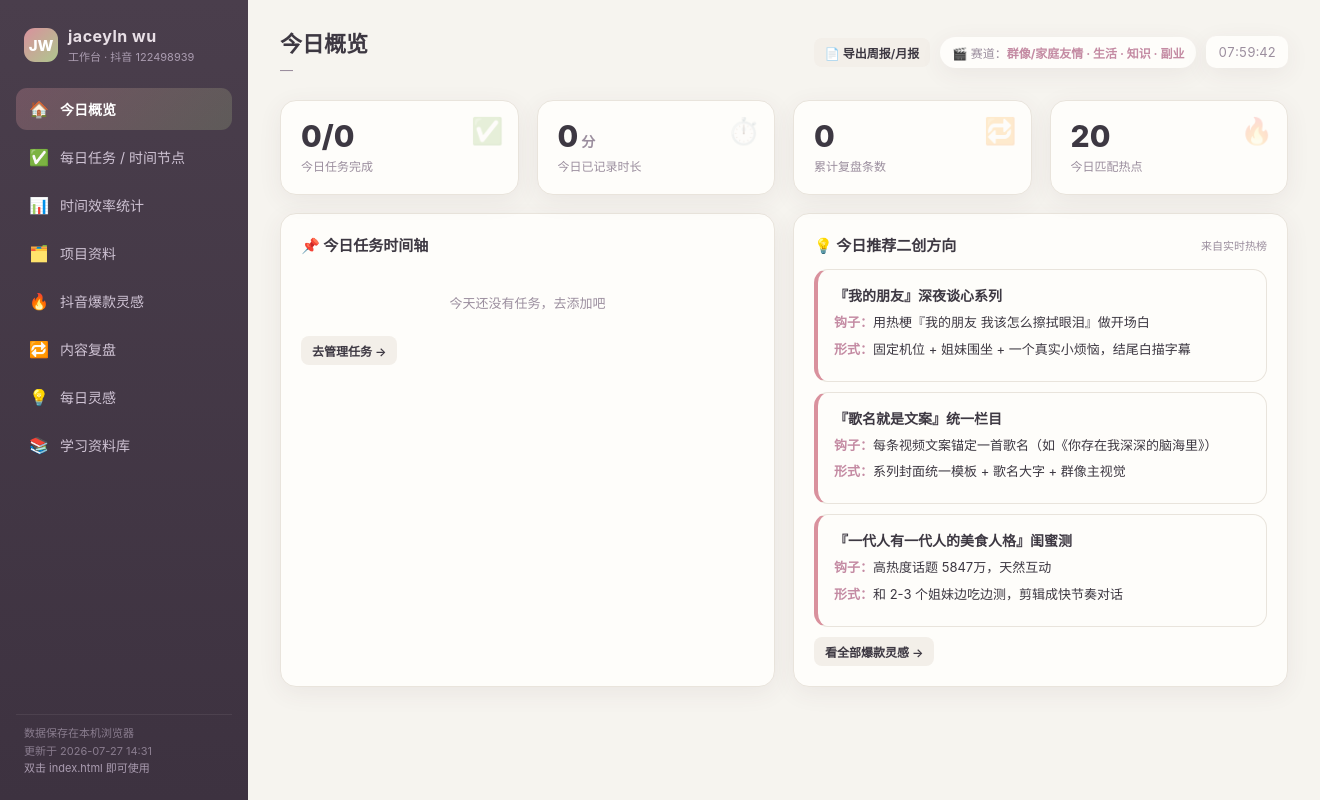
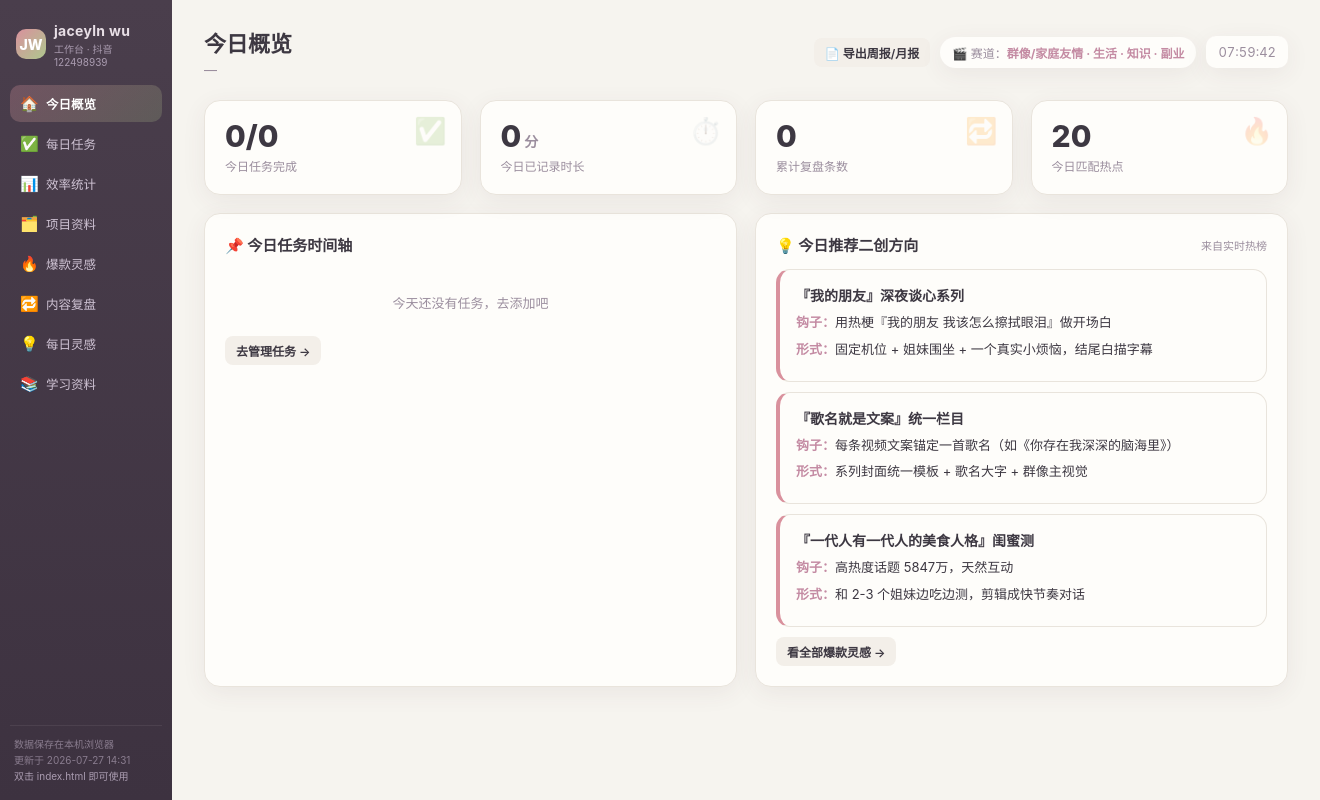
Before and after one commit to jaceyln-wu/jaceyln-wu-workbench, an Electron app: page index.html in a window 1320 px wide. Drawn offline with Linux system fonts and the light colour scheme.

Commit message:
侧边栏优化：缩小宽度至172px，显示工具用途标签，调整比例约1:7

```diff
--- a/index.html
+++ b/index.html
@@ -30,18 +30,19 @@ body{
   background:var(--bg); color:var(--ink); overflow:hidden;
   -webkit-font-smoothing:antialiased;
 }
-.app{display:grid; grid-template-columns:248px 1fr; height:100vh;}
+.app{display:grid; grid-template-columns:172px 1fr; height:100vh;}
 /* ---------- Sidebar ---------- */
-.side{background:linear-gradient(180deg,var(--sidebar-bg),#3d3240); color:var(--sidebar-ink); display:flex; flex-direction:column; padding:22px 16px; gap:6px;}
-.brand{display:flex; align-items:center; gap:10px; padding:4px 8px 18px;}
-.brand .dot{width:34px;height:34px;border-radius:11px;background:linear-gradient(135deg,var(--accent),var(--accent2));display:flex;align-items:center;justify-content:center;font-weight:800;color:#fff;font-size:15px;}
-.brand b{font-size:16px;letter-spacing:.5px}
-.brand small{display:block;color:var(--sidebar-dim);font-size:11px;font-weight:400;margin-top:2px}
-.nav-item{display:flex;align-items:center;gap:11px;padding:11px 13px;border-radius:11px;color:#cfc3d4;cursor:pointer;font-size:14px;transition:.15s;user-select:none}
+.side{background:linear-gradient(180deg,var(--sidebar-bg),#3d3240); color:var(--sidebar-ink); display:flex; flex-direction:column; padding:16px 10px; gap:3px; overflow-y:auto;}
+.brand{display:flex; align-items:center; gap:8px; padding:4px 6px 14px;}
+.brand .dot{width:30px;height:30px;border-radius:10px;background:linear-gradient(135deg,var(--accent),var(--accent2));display:flex;align-items:center;justify-content:center;font-weight:800;color:#fff;font-size:14px;flex:none}
+.brand b{font-size:14px;letter-spacing:.3px}
+.brand small{display:block;color:var(--sidebar-dim);font-size:10px;font-weight:400;margin-top:1px}
+.nav-item{display:flex;align-items:center;gap:8px;padding:9px 10px;border-radius:10px;color:#cfc3d4;cursor:pointer;font-size:12.5px;transition:.15s;user-select:none;white-space:nowrap}
 .nav-item:hover{background:rgba(255,255,255,.05);color:#fff}
 .nav-item.active{background:linear-gradient(135deg,rgba(217,145,157,.28),rgba(174,199,142,.22));color:#fff;font-weight:600}
-.nav-item .ic{width:20px;text-align:center;font-size:16px}
-.nav-foot{margin-top:auto;font-size:11px;color:#8a7d8f;line-height:1.6;padding:10px 8px 0;border-top:1px solid rgba(255,255,255,.07)}
+.nav-item .ic{width:18px;text-align:center;font-size:15px;flex:none}
+.nav-item .lb{flex:1;overflow:hidden;text-overflow:ellipsis}
+.nav-foot{margin-top:auto;font-size:10px;color:#8a7d8f;line-height:1.6;padding:10px 4px 0;border-top:1px solid rgba(255,255,255,.07)}
 /* ---------- Main ---------- */
 .main{overflow-y:auto;padding:26px 32px 60px}
 .topbar{display:flex;align-items:center;justify-content:space-between;margin-bottom:22px;flex-wrap:wrap;gap:12px}
@@ -169,7 +170,7 @@ button{cursor:pointer;font-family:inherit;font-size:14px;border:none;border-radi
 .ln-add{display:flex;gap:8px;flex-wrap:wrap;margin-bottom:18px;align-items:center}
 .ln-add input{flex:1;min-width:130px}
 .ln-add select{width:auto;min-width:100px}
-@media(max-width:900px){.cols-2,.cols-3,.cols-4{grid-template-columns:1fr}.app{grid-template-columns:64px 1fr}.brand b,.brand small,.nav-item span{display:none}.nav-item{justify-content:center}}
+@media(max-width:900px){.cols-2,.cols-3,.cols-4{grid-template-columns:1fr}.top-right{display:none}}@media(max-width:560px){.app{grid-template-columns:52px 1fr}.brand b,.brand small,.nav-item .lb{display:none}.nav-item{justify-content:center;padding:9px 6px}.brand .dot{width:26px;height:26px;font-size:12px}}
 </style>
 </head>
 <body>
@@ -179,14 +180,14 @@ button{cursor:pointer;font-family:inherit;font-size:14px;border:none;border-radi
       <div class="dot">JW</div>
       <div><b>jaceyln wu</b><small>工作台 · 抖音 122498939</small></div>
     </div>
-    <div class="nav-item active" data-view="home"><span class="ic">🏠</span><span>今日概览</span></div>
-    <div class="nav-item" data-view="tasks"><span class="ic">✅</span><span>每日任务 / 时间节点</span></div>
-    <div class="nav-item" data-view="efficiency"><span class="ic">📊</span><span>时间效率统计</span></div>
-    <div class="nav-item" data-view="materials"><span class="ic">🗂️</span><span>项目资料</span></div>
-    <div class="nav-item" data-view="douyin"><span class="ic">🔥</span><span>抖音爆款灵感</span></div>
-    <div class="nav-item" data-view="review"><span class="ic">🔁</span><span>内容复盘</span></div>
-    <div class="nav-item" data-view="inspiration"><span class="ic">💡</span><span>每日灵感</span></div>
-    <div class="nav-item" data-view="learning"><span class="ic">📚</span><span>学习资料库</span></div>
+    <div class="nav-item active" data-view="home"><span class="ic">🏠</span><span class="lb">今日概览</span></div>
+    <div class="nav-item" data-view="tasks"><span class="ic">✅</span><span class="lb">每日任务</span></div>
+    <div class="nav-item" data-view="efficiency"><span class="ic">📊</span><span class="lb">效率统计</span></div>
+    <div class="nav-item" data-view="materials"><span class="ic">🗂️</span><span class="lb">项目资料</span></div>
+    <div class="nav-item" data-view="douyin"><span class="ic">🔥</span><span class="lb">爆款灵感</span></div>
+    <div class="nav-item" data-view="review"><span class="ic">🔁</span><span class="lb">内容复盘</span></div>
+    <div class="nav-item" data-view="inspiration"><span class="ic">💡</span><span class="lb">每日灵感</span></div>
+    <div class="nav-item" data-view="learning"><span class="ic">📚</span><span class="lb">学习资料</span></div>
     <div class="nav-foot">
       数据保存在本机浏览器<br>更新于 <span id="footTime">—</span><br>
       <span style="color:var(--sidebar-dim)">双击 index.html 即可使用</span>
```
